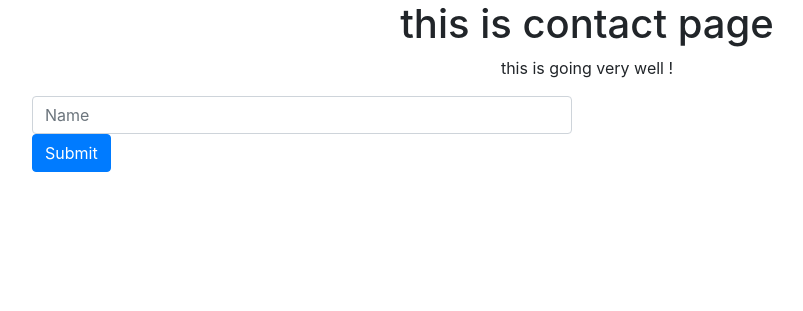
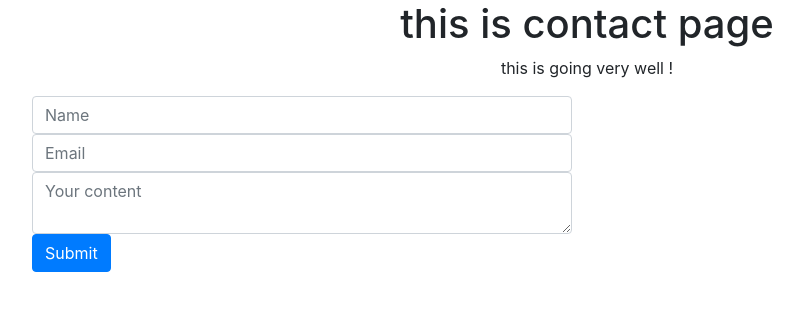
Before and after one commit to satadhi/cinima_hall, a Django app: a page that uses src/ecommerce/templates/contacts/views.html in a window 1280 px wide. Shown: the top 311 px of the page, without its empty margins (53-856 px from the left). Run offline with Django 3.2, Linux system fonts and the light colour scheme; some libraries are stand-ins or nearby versions.

Commit message:
bugs_fixed

```diff
--- a/src/ecommerce/ecommerce/views.py
+++ b/src/ecommerce/ecommerce/views.py
@@ -5,15 +5,20 @@ def home_page(request):
     return render(request,"home_page.html", {})
 
 #this one is having a seperate folder
+
+def about_page(request):
+    return render(request,"home_page.html", {})
+
 def contact_page(request):
     context = {
     "title": "this is contact page"
     }
+    if request.method == "POST":
+        #print(request.POST)
+        print(request.POST.get('fullname'))
+        print(request.POST.get('email'))
+        print(request.POST.get('content'))
     return render(request,"contacts/views.html", context)
-
-def about_page(request):
-    return render(request,"home_page.html", {})
-
 
 # def home_page(request):
 #     return render(request,"auth/login.html", {})
--- a/src/ecommerce/templates/contacts/views.html
+++ b/src/ecommerce/templates/contacts/views.html
@@ -20,6 +20,9 @@
          <div class='col-sm-6 col-12'>
             <form method="POST"> {% csrf_token %}
                   <input type='text' class='form-control' placeholder='Name' name='fullname'>
+                  <input type='email' class='form-control' placeholder='Email' name='email'>
+                  <textarea name='content' class='form-control' placeholder='Your content'></textarea>
+
                   <button type="submit" class="btn btn-primary">Submit</button>
             </form>
          </div>
```
